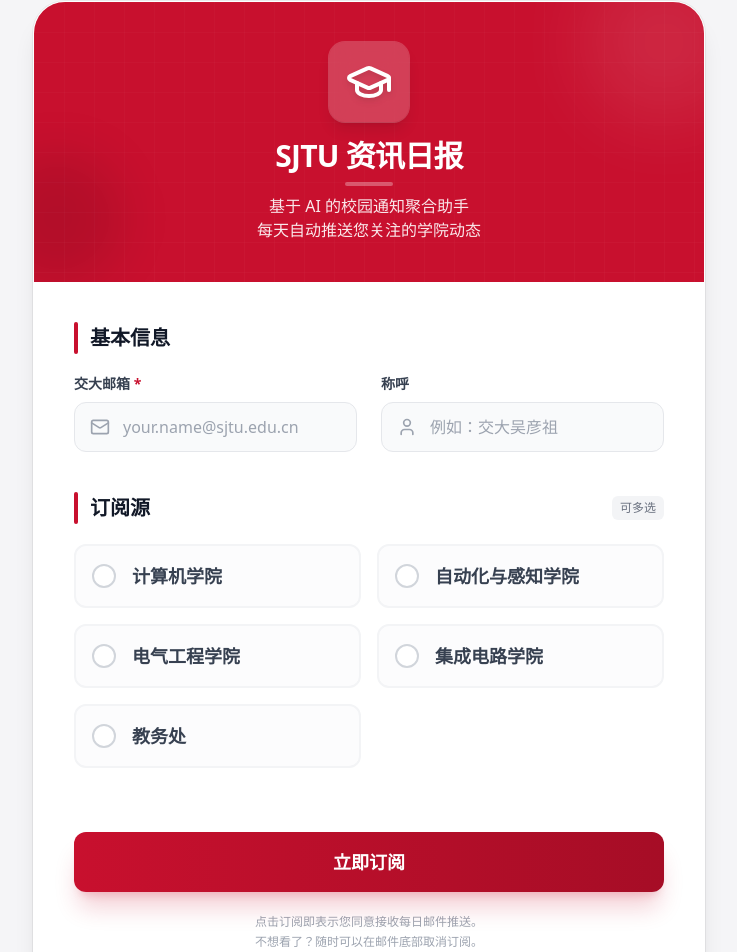
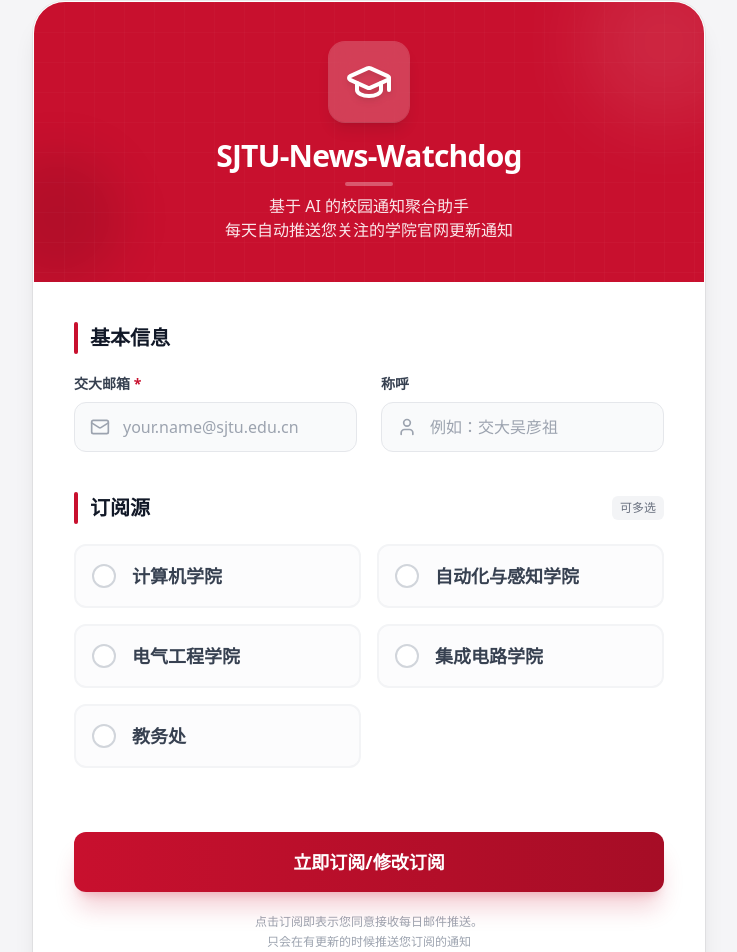
Before and after one commit to LazySheep006/sjtu-news-subs, a React (Vite) app: page / in a window 1280 px wide. Shown: the part 15-967 px from the top of the page, without its empty margins (271-1008 px from the left). Built offline with nearby package versions, Linux system fonts and the light colour scheme.

Commit message:
fix index.html

```diff
--- a/App.tsx
+++ b/App.tsx
@@ -195,10 +195,10 @@
               <GraduationCap size={48} className="text-white drop-shadow-md" />
             </div>
             <div>
-              <h1 className="text-3xl font-bold tracking-tight mb-2">SJTU 资讯日报</h1>
+              <h1 className="text-3xl font-bold tracking-tight mb-2">SJTU-News-Watchdog</h1>
               <div className="h-1 w-12 bg-white/30 mx-auto rounded-full mb-2"></div>
               <p className="text-sjtuRed-50 text-sm md:text-base max-w-md opacity-90 leading-relaxed">
-                基于 AI 的校园通知聚合助手<br/>每天自动推送您关注的学院动态
+                基于 AI 的校园通知聚合助手<br/>每天自动推送您关注的学院官网更新通知
               </p>
             </div>
           </div>
@@ -318,12 +318,12 @@
                     正在同步...
                   </>
                 ) : (
-                  '立即订阅'
+                  '立即订阅/修改订阅'
                 )}
               </button>
               <p className="text-center text-xs text-gray-400 mt-5 leading-relaxed">
                 点击订阅即表示您同意接收每日邮件推送。<br/>
-                不想看了？随时可以在邮件底部取消订阅。
+               只会在有更新的时候推送您订阅的通知
               </p>
             </div>
           </form>
```
